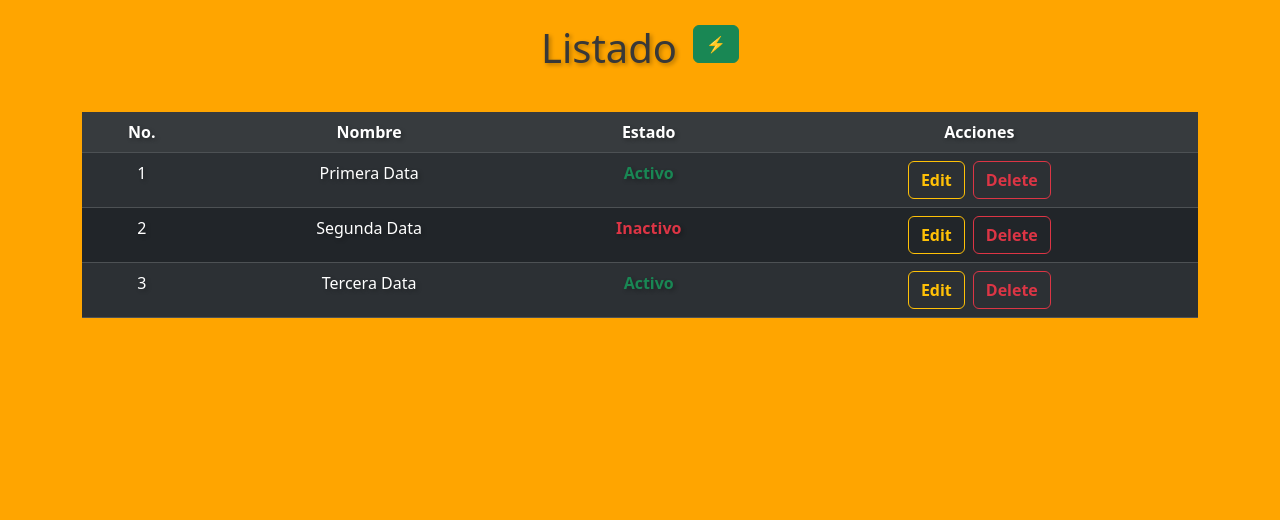
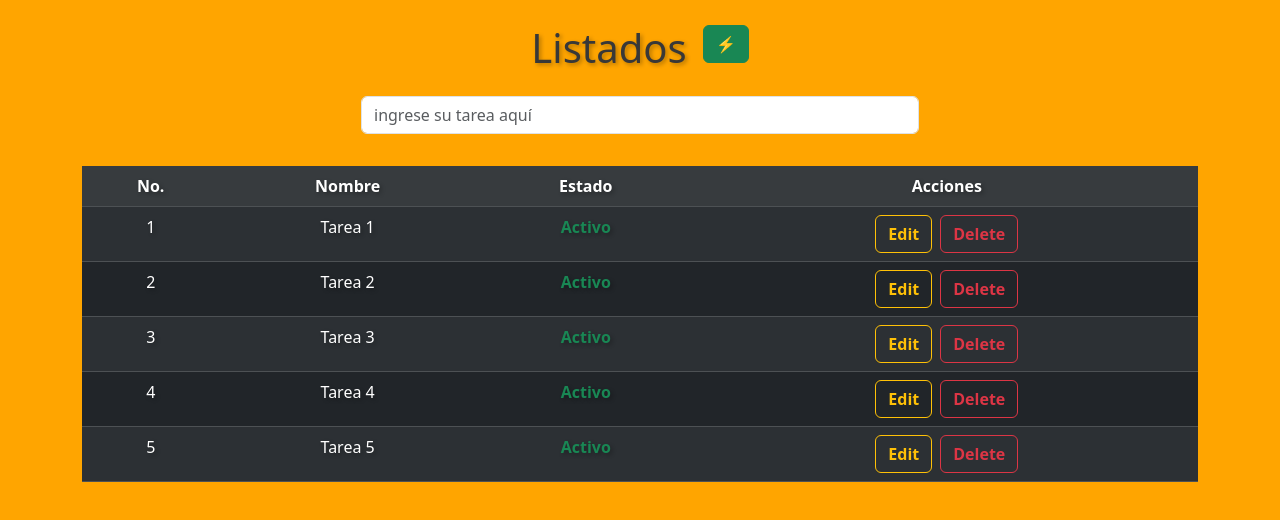
Before and after one commit to RDPA-GitHub/TodoList-Vue, a Vue app: page / in a window 1280 px wide. Shown: the top 520 px of the page. Built offline with nearby package versions, Linux system fonts and the light colour scheme; data requests are answered from the project's data file.

Commit message:
Funcionalidad de Crear, Editar y Borrar en mi lista; Fecha: 14/02/2024

```diff
--- a/src/App.vue
+++ b/src/App.vue
@@ -1,16 +1,29 @@
 <template>
   <div id="app">
     <div class="d-flex justify-content-center">
-      <Todo msg="Listado" />
+      <Todo msg="Listados" />
       <div class="d-flex align-items-center mt-2">
         <button title="Mostrando Usuarios Estáticos" class="ms-3"
-          :class="['btn', datos.length > 0 ? 'btn-secondary' : 'btn-success', 'fw-bold']" @click="Actualizacion()">
+          :class="['btn', datos.length > 0 ? 'btn-secondary' : 'btn-success', 'fw-bold']" @click="ListaOculta()">
           ⚡
         </button>
       </div>
     </div>
 
     <div class="container">
+
+      <div class="row mt-3">
+        <div class="col-md-12">
+
+          <div class="d-flex justify-content-center">
+            <input @keyup.enter="Crear()" placeholder="ingrese su tarea aquí" type="text" class="form-control w-50"
+              v-model="Tarea.title" />
+          </div>
+
+        </div>
+      </div>
+
+      <!-- JSON API -->
       <div class="row mt-3  ">
         <div class="col-md-12 table-responsive">
           <table v-if="datos.length > 0" class="table table-dark table-striped">
@@ -36,6 +49,7 @@
         </div>
       </div>
 
+      <!-- Listado de JSON Server -->
       <div class="row mt-3  ">
         <div class="col-md-12 table-responsive">
           <table class="table table-dark table-striped">
@@ -52,7 +66,7 @@
             <tbody>
               <tr class="text-center" v-for="(value, index) in usuarios" :key="index">
 
-                <td>{{ value.id }}</td>
+                <td>{{ index + 1 }}</td>
                 <td>{{ value.title }}</td>
                 <td :class="[value.active ? 'text-success fw-bold' : 'text-danger fw-bold']">
                   {{ value.active ? 'Activo' : 'Inactivo' }}
@@ -60,11 +74,11 @@
 
                 <td>
                   <button class="btn btn-outline-warning me-1 fw-bold" data-bs-toggle="modal"
-                    :data-bs-target="`#editModal-${index}`" @click="openModal">
+                    :data-bs-target="`#editModal-${index}`" @click="openModal(index)">
                     Edit
                   </button>
                   <button class="btn btn-outline-danger ms-1 fw-bold" data-bs-toggle="modal"
-                    :data-bs-target="`#deleteModal-${index}`" @click="openModal">
+                    :data-bs-target="`#deleteModal-${index}`" @click="openModal(index)">
                     Delete
                   </button>
                 </td>
@@ -77,41 +91,48 @@
 
     </div>
 
-    <!-- Modal -->
-    <div v-for="(value, index) in usuarios" :key="index">
+    <div v-for="(data, index) in usuarios" :key="index">
+      <!-- Modal Editar -->
       <div class="modal fade" :id="`editModal-${index}`" data-bs-backdrop="static" data-bs-keyboard="false" tabindex="-1"
         aria-labelledby="staticBackdropLabel" aria-hidden="true">
         <div class="modal-dialog">
           <div class="modal-content">
             <div class="modal-header">
-              <h1 class="modal-title fs-5" id="staticBackdropLabel">Modal Edit</h1>
-              <button type="button" class="btn-close" data-bs-dismiss="modal" aria-label="Close"></button>
+              <h1 class="modal-title fs-5" id="staticBackdropLabel">Modal Editar</h1>
+              <button type="button" class="btn-close" data-bs-dismiss="modal" aria-label="Close" @click="Actualizar()"></button>
             </div>
             <div class="modal-body">
-              Edit {{  index+1 }} {{ variable }}
+
+              <div class="d-flex justify-content-center">
+            <input placeholder="ingrese su tarea aquí" type="text" class="form-control w-50"
+              v-model="data.title" />
+          </div>
+
             </div>
             <div class="modal-footer">
-              <button type="button" class="btn btn-secondary" data-bs-dismiss="modal">Close</button>
-              <button type="button" class="btn btn-primary">Understood</button>
+              <button type="button" class="btn btn-secondary" data-bs-dismiss="modal" @click="Actualizar()">Cerrar</button>
+              <button type="button" class="btn btn-primary" data-bs-dismiss="modal"
+                @click="edicion(data.id, data.title)">Editar</button>
             </div>
           </div>
         </div>
       </div>
-      <!-- otro -->
-      <div class="modal fade" :id="`deleteModal-${index}`" data-bs-backdrop="static" data-bs-keyboard="false" tabindex="-1"
-        aria-labelledby="staticBackdropLabel" aria-hidden="true">
+
+      <!-- Modal Delete -->
+      <div class="modal fade" :id="`deleteModal-${index}`" data-bs-backdrop="static" data-bs-keyboard="false"
+        tabindex="-1" aria-labelledby="staticBackdropLabel" aria-hidden="true">
         <div class="modal-dialog">
           <div class="modal-content">
             <div class="modal-header">
               <h1 class="modal-title fs-5" id="staticBackdropLabel">Modal Delete</h1>
-              <button type="button" class="btn-close" data-bs-dismiss="modal" aria-label="Close"></button>
+              <button type="button" class="btn-close" data-bs-dismiss="modal" aria-label="Close" @click="Actualizar()"></button>
             </div>
-            <div class="modal-body">
-              Delete {{  index }}
+            <div class="modal-body text-center">
+              Estas seguro que quieres borrar <strong class="text-danger">"{{ data.title }}"</strong>?
             </div>
             <div class="modal-footer">
-              <button type="button" class="btn btn-secondary" data-bs-dismiss="modal">Close</button>
-              <button type="button" class="btn btn-primary">Understood</button>
+              <button type="button" class="btn btn-danger fw-bold" data-bs-dismiss="modal" @click="Borrar(data.id)">Borrar</button>
+              <button type="button" class="btn btn-secondary fw-bold" data-bs-dismiss="modal" @click="Actualizar()">Cerrar</button>
             </div>
           </div>
         </div>
@@ -134,7 +155,7 @@ export default {
     async peticion() {
 
       try {
-        let Servidor = await axios.get('https://jsonplaceholder.typicode.com/users');
+        let Servidor = await axios.get(this.url);
 
         this.datos = Servidor.data;
         console.log(Servidor.data);
@@ -145,7 +166,7 @@ export default {
     },
     getUsers() {
       axios({
-        url: 'http://localhost:3000/posts',
+        url: this.api,
         method: 'GET'
       }).then((Respuesta) => {
         this.usuarios = Respuesta.data;
@@ -153,16 +174,65 @@ export default {
       })
         .catch((error) => console.log(error.message));
     },
-    Actualizacion() {
+    ListaOculta() {
       if (this.datos.length > 0) {
         this.datos = [];
       } else {
         this.peticion();
       }
     },
-    openModal() {
+    async edicion(id, title) {
+
+      try {
+        let request = {
+          "title" : title,
+          "active" : true
+        }
+        let response = await axios.put(`${this.api}/${id}`, request);
+        console.log(response.data);
+      } catch (error) {
+        console.error('Error al editar:', error.message);
+      }
+
+      this.getUsers();
+    },
+    async Borrar(id) {
+      try {
+        let response = await axios.delete(`${this.api}/${id}`);
+        console.log(response.data);
+      } catch (error) {
+        console.error('Error al eliminar:', error.message);
+      }
+
+      this.getUsers();
+
+    },
+    openModal(index) {
       this.variable = 'editModal';
-      console.log(this.variable);
+      console.log(index);
+    },
+    async Crear() {
+      console.log(this.Tarea);
+
+      try {
+
+        let request = this.Tarea;
+
+        console.log(request);
+
+        let Servidor = await axios.post(this.api, request);
+
+        this.datos = Servidor.data;
+        console.log(Servidor.data);
+      } catch (error) {
+        console.log(error.message)
+      }
+
+      this.getUsers();
+      this.Tarea.title = '';
+    },
+    Actualizar() {
+      this.getUsers();
     }
 
   },
@@ -171,6 +241,12 @@ export default {
       datos: [],
       usuarios: [],
       variable: '',
+      Tarea: {
+        title: null,
+        active: true
+      },
+      url: 'https://jsonplaceholder.typicode.com/users',
+      api: 'http://localhost:3000/posts'
     }
   },
   mounted() {
--- a/src/data/db.json
+++ b/src/data/db.json
@@ -1,19 +1,29 @@
 {
   "posts": [
     {
-      "id" : "1",
-      "title" : "Primera Data",
-      "active" : true
+      "title": "Tarea 1",
+      "active": true,
+      "id": "ab24"
     },
     {
-      "id" : "2",
-      "title" : "Segunda Data",
-      "active" : false
+      "title": "Tarea 2",
+      "active": true,
+      "id": "404b"
     },
     {
-      "id" : "3",
-      "title" : "Tercera Data",
-      "active" : true
+      "title": "Tarea 3",
+      "active": true,
+      "id": "f973"
+    },
+    {
+      "title": "Tarea 4",
+      "active": true,
+      "id": "69c3"
+    },
+    {
+      "id": "3e34",
+      "title": "Tarea 5",
+      "active": true
     }
   ]
 }
```
